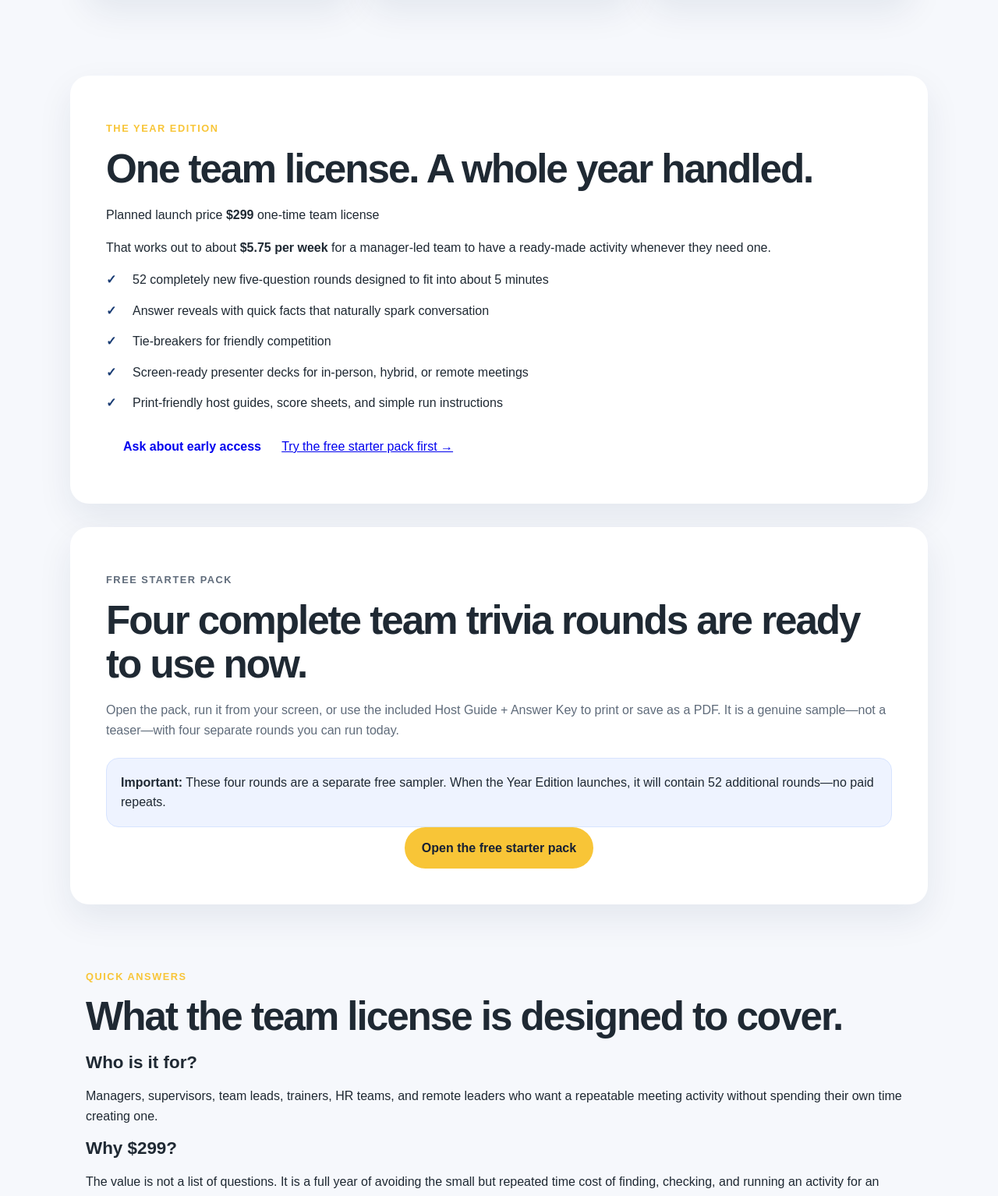
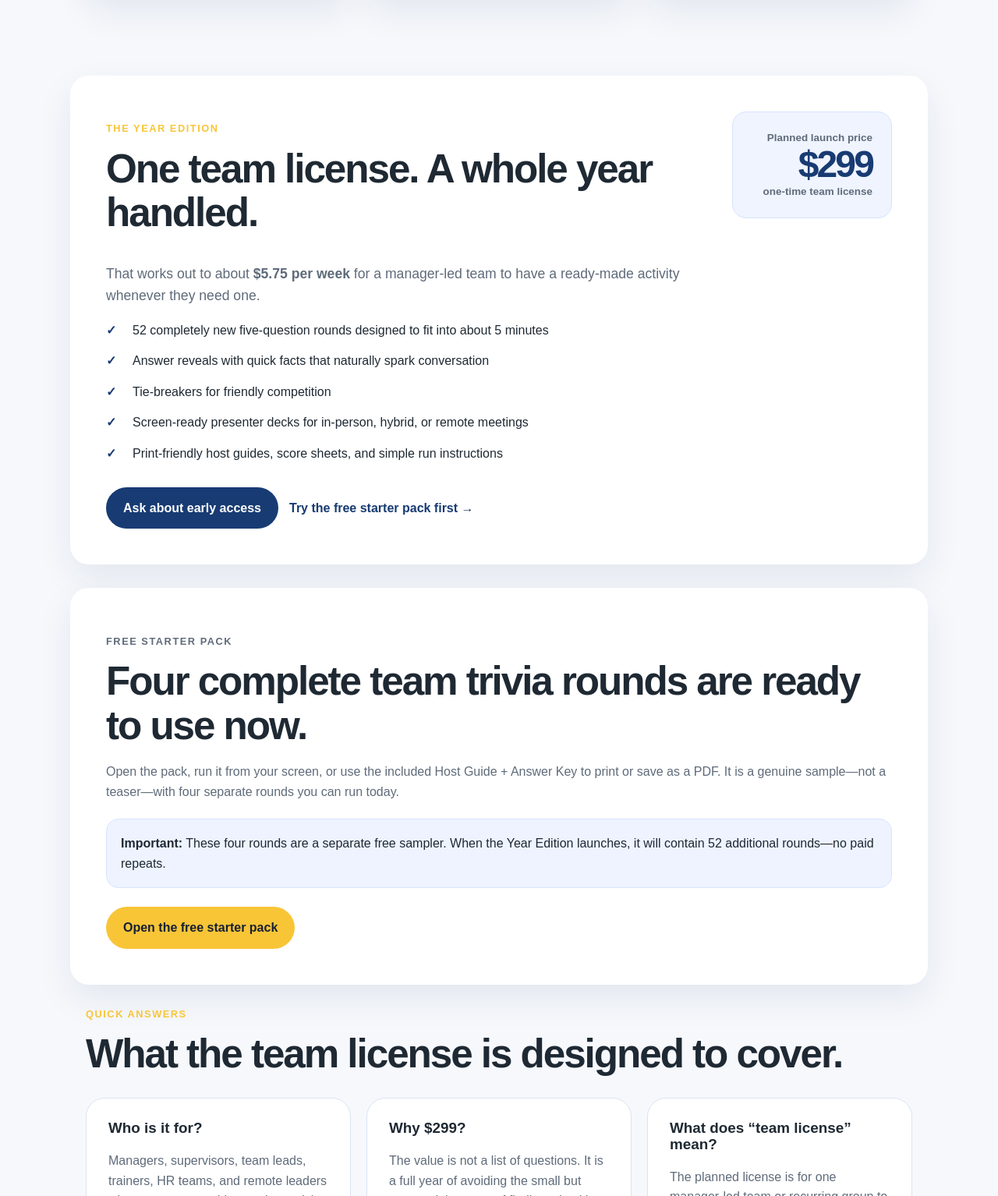
Before and after one commit to joshuamcguiretn/workday-trivia, a plain HTML site: page index.html in a window 1280 px wide. Shown: the part 1266-2800 px from the top of the page at 78% size. Drawn offline with Linux system fonts and the light colour scheme.

Commit message:
Style team license and FAQ sections

```diff
--- a/styles.css
+++ b/styles.css
@@ -6,6 +6,7 @@
   --muted: #5f6b7a;
   --bg: #f6f8fc;
   --card: #ffffff;
+  --line: #dbe4f1;
 }
 
 * { box-sizing: border-box; }
@@ -39,11 +40,16 @@ body {
   font-size: 1.2rem;
 }
 
+.nav-links { display: flex; align-items: center; gap: 20px; }
+
 .nav-link {
   color: white;
   text-decoration: none;
   opacity: 0.9;
+  font-weight: 700;
 }
+
+.nav-link:hover, .text-link:hover { text-decoration: underline; }
 
 .hero-inner {
   max-width: 980px;
@@ -75,14 +81,15 @@ h3 { font-size: 1.4rem; }
 
 .lead {
   font-size: 1.25rem;
-  max-width: 760px;
+  max-width: 800px;
   margin: 0 auto 30px;
   color: rgba(255,255,255,0.88);
 }
 
-.hero-actions {
+.hero-actions, .offer-actions {
   display: flex;
   justify-content: center;
+  align-items: center;
   flex-wrap: wrap;
   gap: 14px;
 }
@@ -97,6 +104,7 @@ h3 { font-size: 1.4rem; }
 
 .primary { background: var(--gold); color: #172033; }
 .secondary { background: rgba(255,255,255,0.14); color: white; border: 1px solid rgba(255,255,255,0.35); }
+.dark { background: var(--blue); color: white; }
 
 .section {
   max-width: 1100px;
@@ -116,29 +124,46 @@ h3 { font-size: 1.4rem; }
   color: var(--muted);
 }
 
-.cards {
+.cards, .faq-grid {
   display: grid;
   grid-template-columns: repeat(3, 1fr);
   gap: 20px;
   padding-top: 10px;
 }
 
-.card, .offer, .sample {
+.card, .offer, .sample, .faq-grid article {
   background: var(--card);
   border-radius: 24px;
   box-shadow: 0 18px 45px rgba(16, 40, 79, 0.08);
 }
 
-.card {
-  padding: 28px;
-}
-
-.card p, .sample p { color: var(--muted); }
+.card, .faq-grid article { padding: 28px; }
+.card p, .sample p, .faq-grid p { color: var(--muted); }
 
 .offer, .sample {
   margin-top: 30px;
   padding: 46px;
 }
+
+.offer-heading {
+  display: flex;
+  justify-content: space-between;
+  align-items: flex-start;
+  gap: 30px;
+}
+
+.price-box {
+  min-width: 205px;
+  padding: 22px 24px;
+  border-radius: 18px;
+  background: #eff4ff;
+  border: 1px solid #d6e3fb;
+  text-align: right;
+}
+
+.price-label, .price-note { display: block; color: var(--muted); font-size: 0.84rem; font-weight: 700; }
+.price { display: block; color: var(--blue); font-size: 3rem; line-height: 1; letter-spacing: -0.06em; }
+.offer-intro { max-width: 760px; color: var(--muted); font-size: 1.1rem; }
 
 .checklist {
   padding: 0;
@@ -160,6 +185,9 @@ h3 { font-size: 1.4rem; }
   font-weight: 900;
 }
 
+.offer-actions { justify-content: flex-start; margin-top: 30px; }
+.text-link { color: var(--blue); font-weight: 800; text-decoration: none; }
+
 .status-box {
   margin-top: 22px;
   padding: 18px;
@@ -167,6 +195,12 @@ h3 { font-size: 1.4rem; }
   background: #eef3ff;
   border: 1px solid #d7e4ff;
 }
+
+.start-actions { justify-content: flex-start; margin-top: 24px; }
+
+.faq { padding-top: 15px; }
+.faq-grid article { border: 1px solid var(--line); box-shadow: none; }
+.faq-grid h3 { font-size: 1.18rem; }
 
 footer {
   text-align: center;
@@ -177,7 +211,9 @@ footer {
 @media (max-width: 760px) {
   .nav, .problem { grid-template-columns: 1fr; display: block; }
   .nav { text-align: center; }
-  .nav-link { display: block; margin-top: 10px; }
-  .cards { grid-template-columns: 1fr; }
+  .nav-links { justify-content: center; margin-top: 10px; flex-wrap: wrap; }
+  .cards, .faq-grid { grid-template-columns: 1fr; }
   .offer, .sample { padding: 30px 22px; }
+  .offer-heading { display: block; }
+  .price-box { margin-top: 24px; text-align: left; }
 }
```
